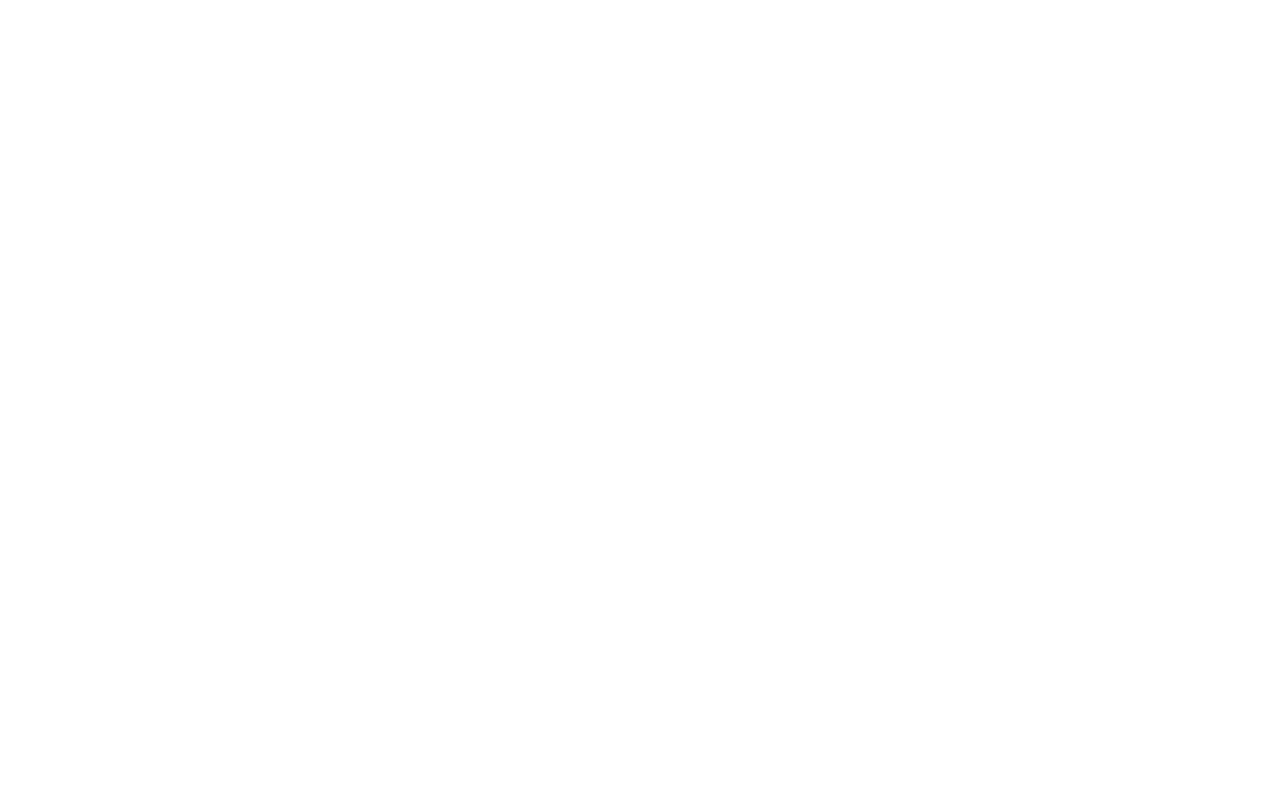
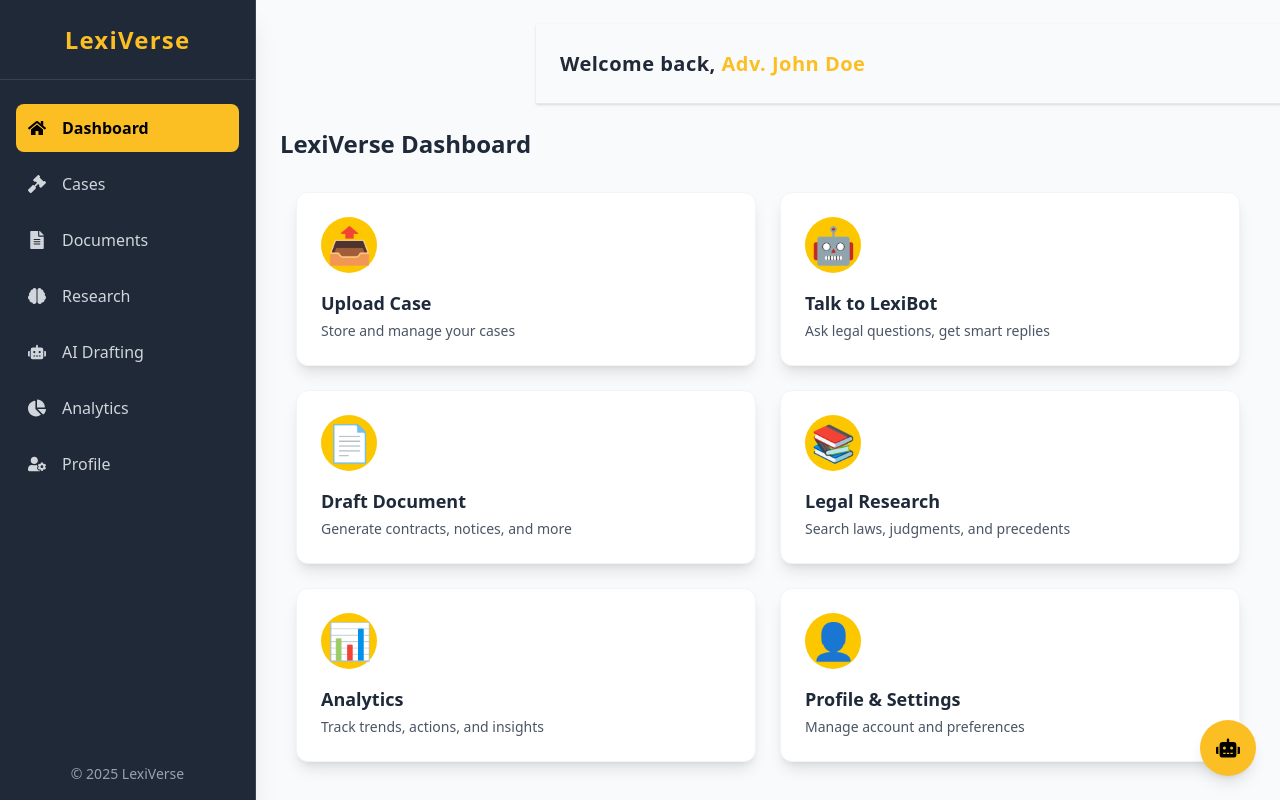
Before and after one commit to Nitish-Appireddypally/LexiVerse, a React (Vite) app in the folder client/: page /dashboard in a window 1280 px wide. Before the commit this address had no page. Built offline with nearby package versions, Linux system fonts and the light colour scheme.

Commit message:
Created DashboardHome and integrated chatbot into it

```diff
--- a/client/package.json
+++ b/client/package.json
@@ -16,6 +16,7 @@
     "lucide-react": "^0.487.0",
     "react": "^19.0.0",
     "react-dom": "^19.0.0",
+    "react-draggable": "^4.4.6",
     "react-icons": "^5.5.0",
     "react-router-dom": "^7.5.0",
     "tailwindcss": "^4.0.17"
--- a/client/src/App.jsx
+++ b/client/src/App.jsx
@@ -1,28 +1,53 @@
-import { useState } from "react";
-import reactLogo from "./assets/react.svg";
-import viteLogo from "/vite.svg";
-import "./App.css";
-import Navbar from "./components/Navbar";
+// import { useState } from "react";
+// import reactLogo from "./assets/react.svg";
+// import viteLogo from "/vite.svg";
+// import "./App.css";
+// import Navbar from "./components/Navbar";
+// import LandingPage from "./components/LandingPage";
+// import Login from "./components/Auth/Login";
+// import Signup from "./components/Auth/Signup";
+// import { BrowserRouter, Routes, Route } from "react-router-dom";
+
+// function App() {
+//   const [count, setCount] = useState(0);
+
+//   return (
+
+//     <BrowserRouter>
+//       <Routes>
+//         <Route path="/" element={<LandingPage />} />
+//         <Route path="/login" element={<Login />} />
+//         <Route path="/signup" element={<Signup />} />
+//       </Routes>
+//     </BrowserRouter>
+//   );
+// }
+
+// export default App;
+
+import { BrowserRouter, Routes, Route } from "react-router-dom";
+
+// Core Components
 import LandingPage from "./components/LandingPage";
 import Login from "./components/Auth/Login";
 import Signup from "./components/Auth/Signup";
-import { BrowserRouter, Routes, Route } from "react-router-dom";
+
+// Dashboard Home
+import DashboardHome from "./components/Dashboard/DashboardHome";
+import ChatbotPage from "./components/chatBotPage";
 
 function App() {
-  const [count, setCount] = useState(0);
-
   return (
-    //   <div className="font-sans">
-    //   <Navbar />
-    //   <Hero />
-    //   <HeroSection />
-    // </div>
-    // <LandingPage />
     <BrowserRouter>
       <Routes>
+        {/* Public Routes */}
         <Route path="/" element={<LandingPage />} />
         <Route path="/login" element={<Login />} />
         <Route path="/signup" element={<Signup />} />
+
+        {/* Dashboard Entry Point */}
+        <Route path="/dashboard" element={<DashboardHome />} />
+        <Route path="/chatbot" element={<ChatbotPage />} />
       </Routes>
     </BrowserRouter>
   );
--- /dev/null
+++ b/client/src/components/Dashboard/DashboardHome.jsx
@@ -0,0 +1,31 @@
+import React from "react";
+import Sidebar from "./Sidebar";
+import Header from "./Header";
+import LexiBotFloating from "./LexiBotFloating";
+import LexiBotIframe from "./LexiBotIframe";
+import FeatureCards from "./FeatureCards";
+
+const DashboardHome = () => {
+  return (
+    <div className="flex">
+      {/* Sidebar */}
+      <div className="w-64 fixed top-0 left-0 h-full z-50">
+        <Sidebar />
+      </div>
+
+      {/* Main Content (pushed right by sidebar) */}
+      <div className="ml-64 w-full min-h-screen bg-gray-50 overflow-y-auto">
+        <div className="px-6 py-6">
+          <Header />
+          <h1 className="text-2xl font-bold text-gray-800 mt-6">LexiVerse Dashboard</h1>
+          <FeatureCards />
+        </div>
+        <LexiBotFloating />
+        {/* <LexiBotIframe /> */}
+
+      </div>
+    </div>
+  );
+};
+
+export default DashboardHome;
--- /dev/null
+++ b/client/src/components/Dashboard/FeatureCards.jsx
@@ -0,0 +1,65 @@
+// FeatureCards.jsx
+import React from "react";
+import { useNavigate } from "react-router-dom";
+import {
+  FaFileAlt,
+  FaUpload,
+  FaRobot,
+  FaBookOpen,
+  FaChartBar,
+  FaUserShield,
+} from "react-icons/fa";
+
+const features = [
+  {
+    title: "Upload Case",
+    description: "Store and manage your cases",
+    icon: "📤",
+  },
+  {
+    title: "Talk to LexiBot",
+    description: "Ask legal questions, get smart replies",
+    icon: "🤖",
+  },
+  {
+    title: "Draft Document",
+    description: "Generate contracts, notices, and more",
+    icon: "📄",
+  },
+  {
+    title: "Legal Research",
+    description: "Search laws, judgments, and precedents",
+    icon: "📚",
+  },
+  {
+    title: "Analytics",
+    description: "Track trends, actions, and insights",
+    icon: "📊",
+  },
+  {
+    title: "Profile & Settings",
+    description: "Manage account and preferences",
+    icon: "👤",
+  },
+];
+
+const FeatureCards = () => {
+  return (
+    <div className="grid grid-cols-1 sm:grid-cols-2 md:grid-cols-2 xl:grid-cols-2 gap-6 mt-8 px-4">
+      {features.map((feature, index) => (
+        <div
+          key={index}
+          className="bg-white rounded-xl shadow-lg hover:shadow-xl p-6 transition-all duration-300 cursor-pointer border border-gray-100"
+        >
+          <div className="text-4xl bg-yellow-400 w-14 h-14 flex items-center justify-center rounded-full mb-4">
+            {feature.icon}
+          </div>
+          <h2 className="text-lg font-semibold text-gray-800 mb-1">{feature.title}</h2>
+          <p className="text-sm text-gray-600">{feature.description}</p>
+        </div>
+      ))}
+    </div>
+  );
+};
+
+export default FeatureCards;
--- /dev/null
+++ b/client/src/components/Dashboard/Header.jsx
@@ -0,0 +1,35 @@
+// Header.jsx
+import React from "react";
+import { FaBell, FaCog } from "react-icons/fa";
+
+const Header = ({ username = "Adv. John Doe" }) => {
+  return (
+    <div className="w-full h-20 bg-[#F9FAFB] px-6 flex items-center justify-between border-b border-gray-200 shadow-sm ml-64">
+      {/* Welcome Message */}
+      <div className="text-xl font-semibold text-[#1F2937] tracking-wide">
+        Welcome back, <span className="text-[#FBBF24]">{username}</span>
+      </div>
+
+      {/* Right-side Icons */}
+      <div className="flex items-center gap-6 text-[#1F2937]">
+        {/* Notification Icon */}
+        <button className="relative hover:text-[#FBBF24] transition">
+          <FaBell size={20} />
+          <span className="absolute -top-1 -right-2 bg-[#FBBF24] w-2 h-2 rounded-full"></span>
+        </button>
+
+        {/* Settings */}
+        <button className="hover:text-[#FBBF24] transition">
+          <FaCog size={20} />
+        </button>
+
+        {/* Profile Avatar */}
+        <div className="w-10 h-10 bg-[#1F2937] text-white rounded-full flex items-center justify-center font-semibold text-md shadow-md hover:scale-105 transition">
+          JD
+        </div>
+      </div>
+    </div>
+  );
+};
+
+export default Header;
--- /dev/null
+++ b/client/src/components/Dashboard/LexiBotFloating.jsx
@@ -0,0 +1,23 @@
+import React from "react";
+import { FaRobot } from "react-icons/fa";
+import { useNavigate } from "react-router-dom";
+
+const LexiBotFloating = () => {
+  const navigate = useNavigate();
+
+  const handleClick = () => {
+    navigate("/chatbot");
+  };
+
+  return (
+    <button
+      onClick={handleClick}
+      className="fixed bottom-6 right-6 bg-[#FBBF24] hover:bg-yellow-400 text-black p-4 rounded-full shadow-lg z-50 cursor-pointer"
+      title="Chat with LexiBot"
+    >
+      <FaRobot size={24} />
+    </button>
+  );
+};
+
+export default LexiBotFloating;
--- /dev/null
+++ b/client/src/components/Dashboard/LexiBotIframe.jsx
@@ -0,0 +1,28 @@
+import React from "react";
+
+const LexiBotIframe = () => {
+  return (
+    <div style={{
+      position: "fixed",
+      bottom: "20px",
+      right: "20px",
+      width: "400px",
+      height: "600px",
+      zIndex: 1000,
+      borderRadius: "15px",
+      overflow: "hidden",
+      boxShadow: "0 4px 16px rgba(0,0,0,0.3)",
+      border: "2px solid #7c3aed",
+    }}>
+      <iframe
+        src="http://localhost:8501"
+        width="100%"
+        height="100%"
+        frameBorder="0"
+        title="LexiBot"
+      />
+    </div>
+  );
+};
+
+export default LexiBotIframe;
--- /dev/null
+++ b/client/src/components/Dashboard/Sidebar.jsx
@@ -0,0 +1,60 @@
+// Sidebar.jsx
+import React from "react";
+import { NavLink } from "react-router-dom";
+import {
+  FaGavel,
+  FaFileAlt,
+  FaBrain,
+  FaRobot,
+  FaChartPie,
+  FaUserCog,
+  FaHome,
+} from "react-icons/fa";
+
+const menuItems = [
+  { name: "Dashboard", icon: <FaHome />, route: "/dashboard" },
+  { name: "Cases", icon: <FaGavel />, route: "/cases" },
+  { name: "Documents", icon: <FaFileAlt />, route: "/documents" },
+  { name: "Research", icon: <FaBrain />, route: "/research" },
+  { name: "AI Drafting", icon: <FaRobot />, route: "/drafting" },
+  { name: "Analytics", icon: <FaChartPie />, route: "/analytics" },
+  { name: "Profile", icon: <FaUserCog />, route: "/profile" },
+];
+
+const Sidebar = () => {
+  return (
+    <div className="w-64 h-screen bg-[#1F2937] text-white shadow-xl flex flex-col fixed top-0 left-0 z-50 border-r border-gray-700">
+      {/* Logo */}
+      <div className="flex items-center justify-center h-20 text-2xl font-bold text-[#FBBF24] tracking-wider border-b border-gray-700">
+        LexiVerse
+      </div>
+
+      {/* Navigation */}
+      <nav className="flex-1 px-4 py-6 overflow-y-auto">
+        {menuItems.map((item) => (
+          <NavLink
+            key={item.name}
+            to={item.route}
+            className={({ isActive }) =>
+              `flex items-center gap-4 p-3 rounded-lg mb-2 transition-all duration-200 ${
+                isActive
+                  ? "bg-[#FBBF24] text-black font-semibold"
+                  : "hover:bg-[#374151] text-gray-300"
+              }`
+            }
+          >
+            <span className="text-lg">{item.icon}</span>
+            <span className="text-md">{item.name}</span>
+          </NavLink>
+        ))}
+      </nav>
+
+      {/* Footer */}
+      <div className="text-sm text-gray-400 text-center mb-4 px-4">
+        © {new Date().getFullYear()} LexiVerse
+      </div>
+    </div>
+  );
+};
+
+export default Sidebar;
--- a/client/src/components/LandingPage.jsx
+++ b/client/src/components/LandingPage.jsx
@@ -1,5 +1,6 @@
 import React, { useState } from "react";
 import { motion } from "framer-motion";
+import closedEyes from "../assets/closed-eyes.jpg"
 import {
   FaFileAlt,
   FaBalanceScale,
@@ -172,8 +173,8 @@
           </motion.div>
 
           <motion.img
-            src="https://images.unsplash.com/photo-1600674649037-59c7e0f0ed6c"
-            alt="Legal AI"
+            src={closedEyes}
+            alt="Legal Tech Hero"
             className="rounded-3xl shadow-2xl w-full h-auto object-cover"
             initial={{ opacity: 0, x: 50 }}
             whileInView={{ opacity: 1, x: 0 }}
@@ -191,17 +192,17 @@
         <div className="grid md:grid-cols-3 gap-10 max-w-6xl mx-auto">
           {[
             {
-              name: "Ananya Sharma",
+              name: "Nitish Yadav",
               comment:
                 "LexiVerse helped me file a complaint within minutes. It’s a must-have tool!",
             },
             {
-              name: "Adv. Rahul Menon",
+              name: "Ravi Teja",
               comment:
                 "As a lawyer, LexiVerse saves me hours of drafting time.",
             },
             {
-              name: "Priya Dutta",
+              name: "Ranjith Achary",
               comment:
                 "Understanding my rights has never been easier—thank you LexiVerse!",
             },
--- /dev/null
+++ b/client/src/components/chatBotPage.jsx
@@ -0,0 +1,21 @@
+import React from "react";
+
+const ChatbotPage = () => {
+  return (
+    <div style={{
+      height: "100vh",
+      width: "100vw",
+      overflow: "hidden",
+    }}>
+      <iframe
+        src="http://localhost:8501"
+        width="100%"
+        height="100%"
+        frameBorder="0"
+        title="LexiBot Chatbot"
+      />
+    </div>
+  );
+};
+
+export default ChatbotPage;
```
Also changed, not shown: 2 other files (tests, documents, lock files or other folders).
